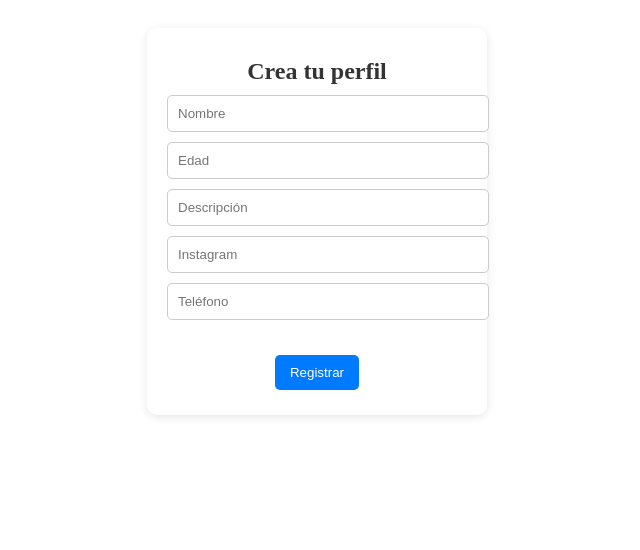
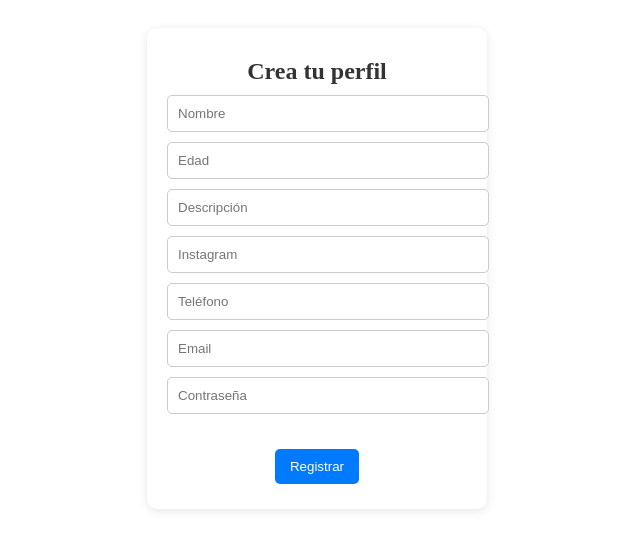
Before and after one commit to federicobr-86/social-match, a React (Vite) app: page /register in a window 1280 px wide. Shown: the top 550 px of the page, without its empty margins (323-963 px from the left). Built offline with nearby package versions, Linux system fonts and the light colour scheme; no server answers.

Commit message:
Register API logic

```diff
--- a/src/pages/Register.jsx
+++ b/src/pages/Register.jsx
@@ -6,34 +6,61 @@ import { useState } from "react";
 export default function Register() {
   const navigate = useNavigate();
 
-  // Estado para los inputs
   const [name, setName] = useState("");
   const [age, setAge] = useState("");
   const [description, setDescription] = useState("");
   const [instagram, setInstagram] = useState("");
   const [phone, setPhone] = useState("");
+  const [email, setEmail] = useState("");
+  const [password, setPassword] = useState("");
+  const [errorMessage, setErrorMessage] = useState(null);
 
-  // Manejar el registro
   const handleRegister = async () => {
     try {
-      // Insertar datos del perfil en la base de datos
-      const { error } = await supabase.from("profile").insert({
-        id: 2,
-        name,
-        age,
-        description,
-        instagram,
-        phone,
+      // 1. Registrar usuario en Supabase Auth
+      const { data: authData, error: authError } = await supabase.auth.signUp({
+        email: email,
+        password: password,
       });
 
-      if (error) {
-        throw error;
+      if (authError) {
+        throw new Error(
+          "Error en el registro de autenticación: " + authError.message
+        );
       }
 
-      // Redirigir a la página de matching después del registro exitoso
+      // Verificar que obtuvimos un usuario
+      if (!authData.user) {
+        throw new Error("No se creó el usuario en auth.users");
+      }
+
+      console.log("Usuario creado en auth:", authData.user.id); // Para depuración
+
+      // 2. Insertar datos del perfil usando el ID del usuario autenticado
+      const { data: profileData, error: profileError } = await supabase
+        .from("profiles")
+        .insert({
+          name: name,
+          age: age,
+          description: description,
+          instagram: instagram,
+          phone: phone,
+          email: email,
+          password: password,
+        })
+        .select();
+
+      if (profileError) {
+        throw new Error("Error al insertar perfil: " + profileError.message);
+      }
+
+      console.log("Perfil creado:", profileData); // Para depuración
+
+      // Redirigir a matching
       navigate("/matching");
     } catch (err) {
       console.error("Error al registrar el perfil:", err.message);
+      setErrorMessage(err.message);
     }
   };
 
@@ -41,6 +68,7 @@ export default function Register() {
     <div className="main">
       <div className="card">
         <h2>Crea tu perfil</h2>
+        {errorMessage && <p className="error">{errorMessage}</p>}
         <input
           className="input"
           type="text"
@@ -50,7 +78,7 @@ export default function Register() {
         />
         <input
           className="input"
-          type="text"
+          type="number"
           placeholder="Edad"
           value={age}
           onChange={(e) => setAge(e.target.value)}
@@ -76,6 +104,20 @@ export default function Register() {
           value={phone}
           onChange={(e) => setPhone(e.target.value)}
         />
+        <input
+          className="input"
+          type="email"
+          placeholder="Email"
+          value={email}
+          onChange={(e) => setEmail(e.target.value)}
+        />
+        <input
+          className="input"
+          type="password"
+          placeholder="Contraseña"
+          value={password}
+          onChange={(e) => setPassword(e.target.value)}
+        />
         <div className="buttons">
           <button className="button" onClick={handleRegister}>
             Registrar
```
